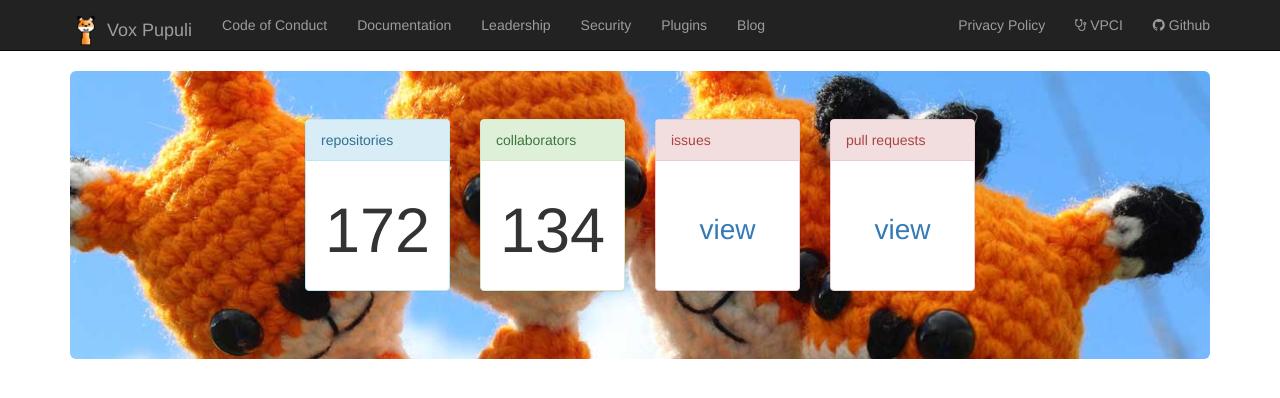
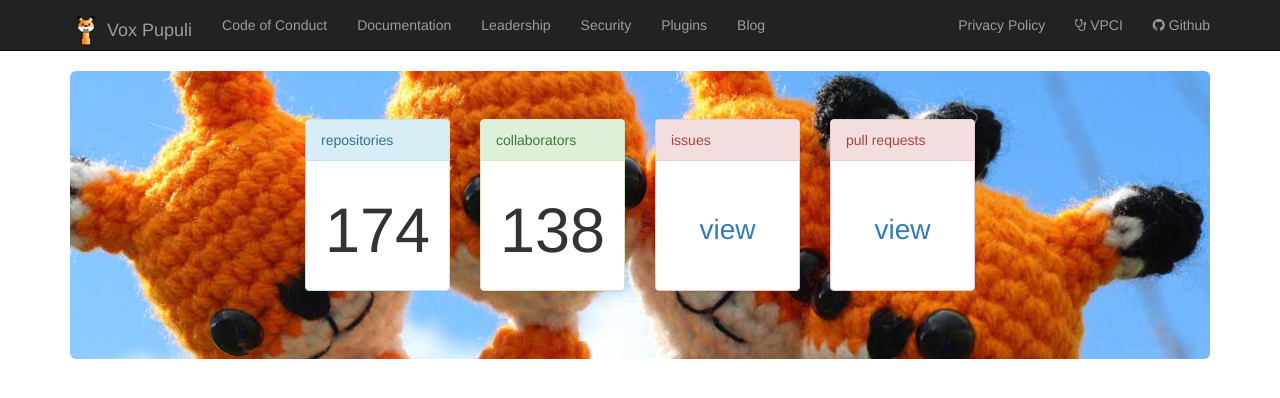
Before and after one commit to voxpupuli/voxpupuli.github.io, a Jekyll site: the page built from index.html, in a window 1280 px wide. Shown: the top 398 px of the page. Built offline with Jekyll 4.4.1, drawn with Linux system fonts in a browser that asks for light colours; nearby versions of some CDN libraries.

Commit message:
update collaborators/repos stats

```diff
--- a/index.html
+++ b/index.html
@@ -9,7 +9,7 @@ layout: default
         repositories
       </div>
       <div class="panel-body">
-        <h1 id="repository-count">172</h1>
+        <h1 id="repository-count">174</h1>
       </div>
     </div>
   </div>
@@ -19,7 +19,7 @@ layout: default
         collaborators
       </div>
       <div class="panel-body">
-        <h1 id="members-count">134</h1>
+        <h1 id="members-count">138</h1>
       </div>
     </div>
   </div>
```
